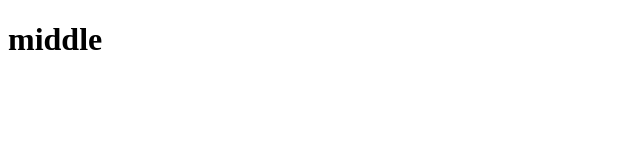
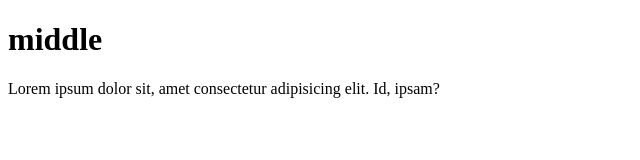
Before and after one commit to samandargofurov/news, a plain HTML site: page index.html in a window 1280 px wide. Shown: the whole page, without its empty margins (0-640 px from the left). Drawn offline with Linux system fonts and the light colour scheme.

Commit message:
middle new line add

```diff
--- a/index.html
+++ b/index.html
@@ -7,5 +7,6 @@
 </head>
 <body>
     <h1>middle</h1>
+    <p>Lorem ipsum dolor sit, amet consectetur adipisicing elit. Id, ipsam?</p>
 </body>
 </html>
```
